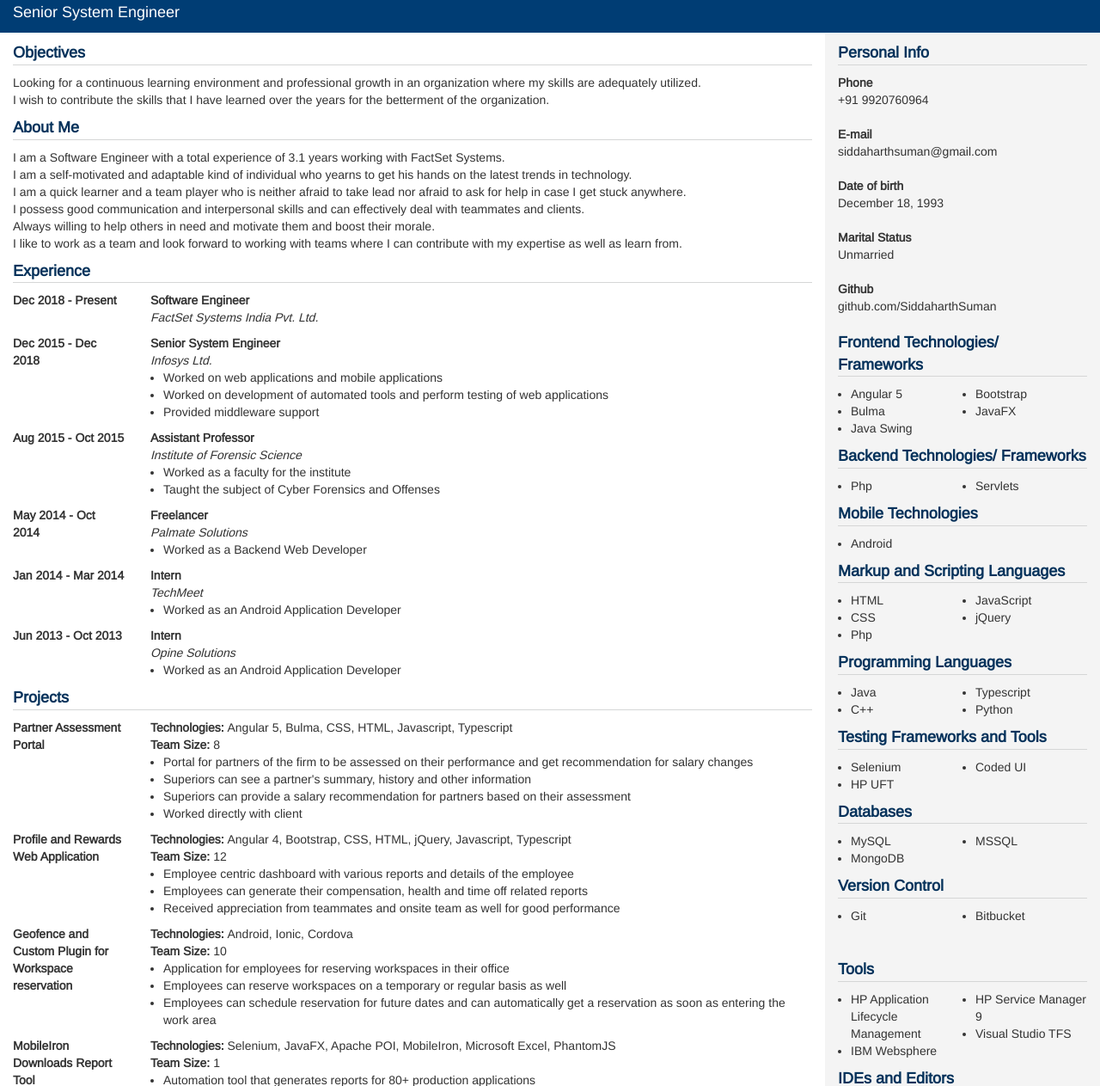
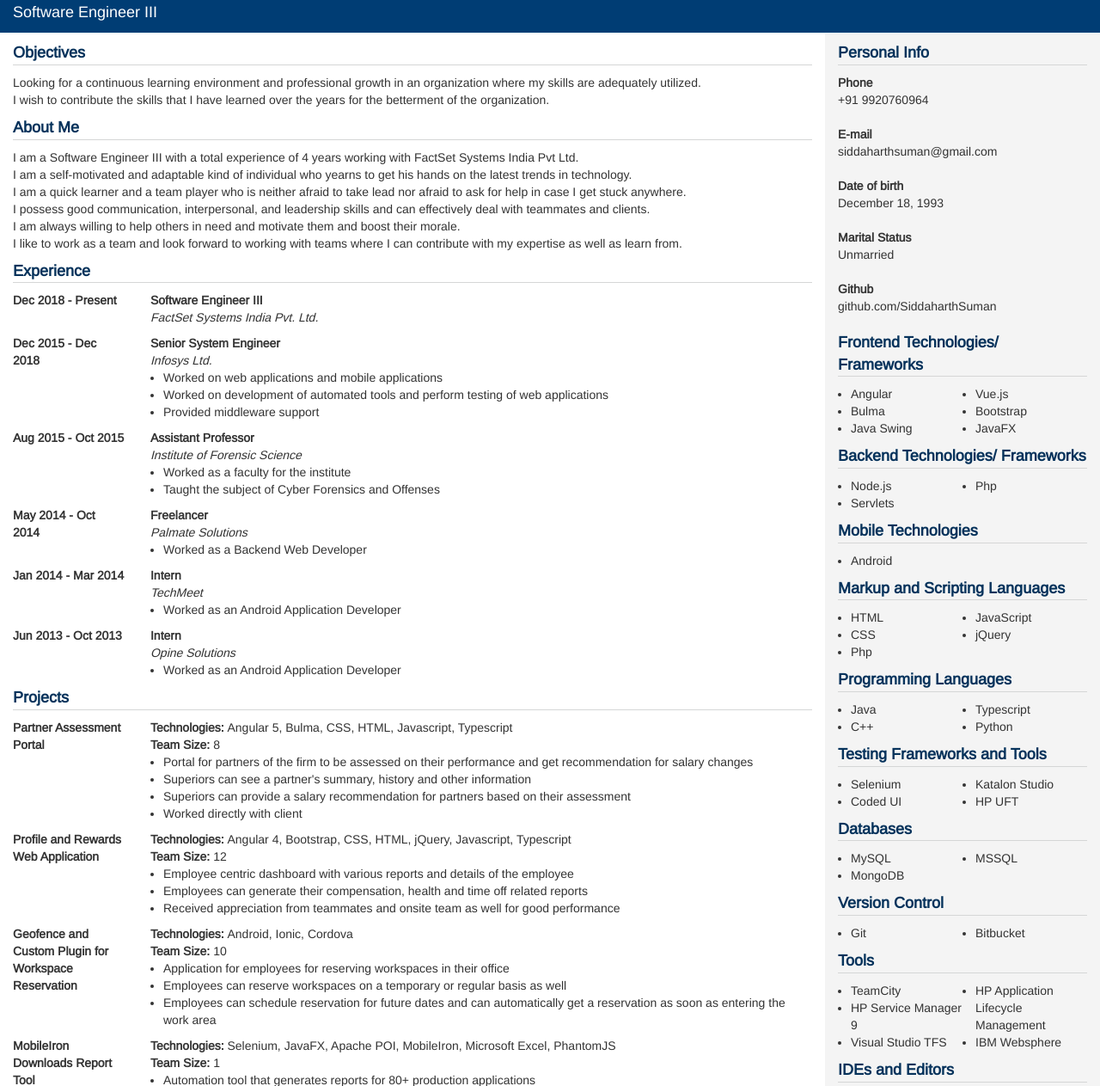
Before and after one commit to SiddaharthSuman/Resume, a plain HTML site: page main.html in a window 1280 px wide. Shown: the part 49-1312 px from the top of the page at 86% size. Drawn offline with nearby package versions, Linux system fonts and the light colour scheme.

Commit message:
Updated profile to latest

```diff
--- a/main.html
+++ b/main.html
@@ -33,7 +33,7 @@
                 </div>
                 <div class="row header-bottom-margin">
                     <div class="col-xs-12">
-                        <span class="designation">Senior System Engineer</span>
+                        <span class="designation">Software Engineer III</span>
                     </div>
                 </div>
             </div>
@@ -54,11 +54,11 @@
                     <span class="main-subsection-title">About Me</span>
                     <hr class="topic-underliner">
                     <p class="summary-text">
-                        I am a Software Engineer with a total experience of 3.1 years working with FactSet Systems.<br/>
+                        I am a Software Engineer III with a total experience of 4 years working with FactSet Systems India Pvt Ltd.<br/>
                         I am a self-motivated and adaptable kind of individual who yearns to get his hands on the latest trends in technology.<br/>
                         I am a quick learner and a team player who is neither afraid to take lead nor afraid to ask for help in case I get stuck anywhere.<br/>
-                        I possess good communication and interpersonal skills and can effectively deal with teammates and clients.<br/>
-                        Always willing to help others in need and motivate them and boost their morale.<br/>
+                        I possess good communication, interpersonal, and leadership skills and can effectively deal with teammates and clients.<br/>
+                        I am always willing to help others in need and motivate them and boost their morale.<br/>
                         I like to work as a team and look forward to working with teams where I can contribute with my expertise as well as learn from.<br/>
                     </p>
 
@@ -72,7 +72,7 @@
                             </div>
                             <div class="col-xs-10">
                                 <div class="col-xs-12 job-role">
-                                    <span>Software Engineer</span>
+                                    <span>Software Engineer III</span>
                                 </div>
                                 <div class="col-xs-12 company-name">
                                     <i>FactSet Systems India Pvt. Ltd.</i>
@@ -227,7 +227,7 @@
 
                         <div class="row">
                             <div class="col-xs-2 tenure">
-                                <span>Geofence and Custom Plugin for Workspace reservation</span>
+                                <span>Geofence and Custom Plugin for Workspace Reservation</span>
                             </div>
                             <div class="col-xs-10">
                                 <div class="col-xs-12 work-details">
@@ -272,7 +272,7 @@
                                 </div>
                             </div>
                         </div>
-
+                        <br><br><br><br>
                         <div class="row">
                             <div class="col-xs-2 tenure">
                                 <span>PwC Application Details Portal</span>
@@ -409,7 +409,7 @@
 
                         <div class="col-xs-6 skill-name">
                             <ul>
-                                <li>Angular 5</li>
+                                <li>Angular</li>
                                 <li>Bulma</li>
                                 <li>Java Swing</li>
                             </ul>
@@ -417,11 +417,11 @@
 
                         <div class="col-xs-6 skill-name">
                             <ul>
+                                <li>Vue.js</li>
                                 <li>Bootstrap</li>
                                 <li>JavaFX</li>
                             </ul>
                         </div>
-                        <br>
                     </div>
 
                     <div class="col-xs-12">
@@ -430,16 +430,16 @@
 
                         <div class="col-xs-6 skill-name">
                             <ul>
-                                <li>Php</li>
+                                <li>Node.js</li>
+                                <li>Servlets</li>
                             </ul>
                         </div>
 
                         <div class="col-xs-6 skill-name">
                             <ul>
-                                <li>Servlets</li>
+                                <li>Php</li>
                             </ul>
                         </div>
-                        <br>
                     </div>
 
                     <div class="col-xs-12">
@@ -456,7 +456,6 @@
                             <ul>
                             </ul>
                         </div>
-                        <br>
                     </div>
 
                     <div class="col-xs-12">
@@ -477,7 +476,6 @@
                                 <li>jQuery</li>
                             </ul>
                         </div>
-                        <br>
                     </div>
 
                     <div class="col-xs-12">
@@ -496,7 +494,7 @@
                                 <li>Typescript</li>
                                 <li>Python</li>
                             </ul>
-                        </div><br>
+                        </div>
                         <!-- <div class="col-xs-4 pull-right skill-rating">
                             <i class="fas fa-circle rating-checked"></i>
                             <i class="fas fa-circle rating-checked"></i>
@@ -595,14 +593,15 @@
                         <div class="col-xs-6 skill-name">
                             <ul>
                                 <li>Selenium</li>
-                                <li>HP UFT</li>
+                                <li>Coded UI</li>
                             </ul>
                         </div>
                         <div class="col-xs-6 skill-name">
                             <ul>
-                                <li>Coded UI</li>
+                                <li>Katalon Studio</li>
+                                <li>HP UFT</li>
                             </ul>
-                        </div><br>
+                        </div>
                     </div>
 
                     <div class="col-xs-12">
@@ -619,7 +618,7 @@
                             <ul>
                                 <li>MSSQL</li>
                             </ul>
-                        </div><br>
+                        </div>
                     </div>
 
                     <div class="col-xs-12">
@@ -636,7 +635,6 @@
                                 <li>Bitbucket</li>
                             </ul>
                         </div>
-                        <br><br><br>
                     </div>
 
                     <div class="col-xs-12">
@@ -644,16 +642,16 @@
                         <hr class="topic-underliner">
                         <div class="col-xs-6 skill-name">
                             <ul>
-                                <li>HP Application Lifecycle Management</li>
-                                <li>IBM Websphere</li>
+                                <li>TeamCity</li>
+                                <li>HP Service Manager 9</li>
+                                <li>Visual Studio TFS</li>
                             </ul>
                         </div>
                         <div class="col-xs-6 skill-name">
                             <ul>
-                                <li>HP Service Manager 9</li>
-                                <li>Visual Studio TFS</li>
+                                <li>HP Application Lifecycle Management</li>
+                                <li>IBM Websphere</li>
                             </ul>
-
                         </div>
                         <!-- <div class="col-xs-4 pull-right skill-rating">
                             <i class="fas fa-circle rating-checked"></i>
```
